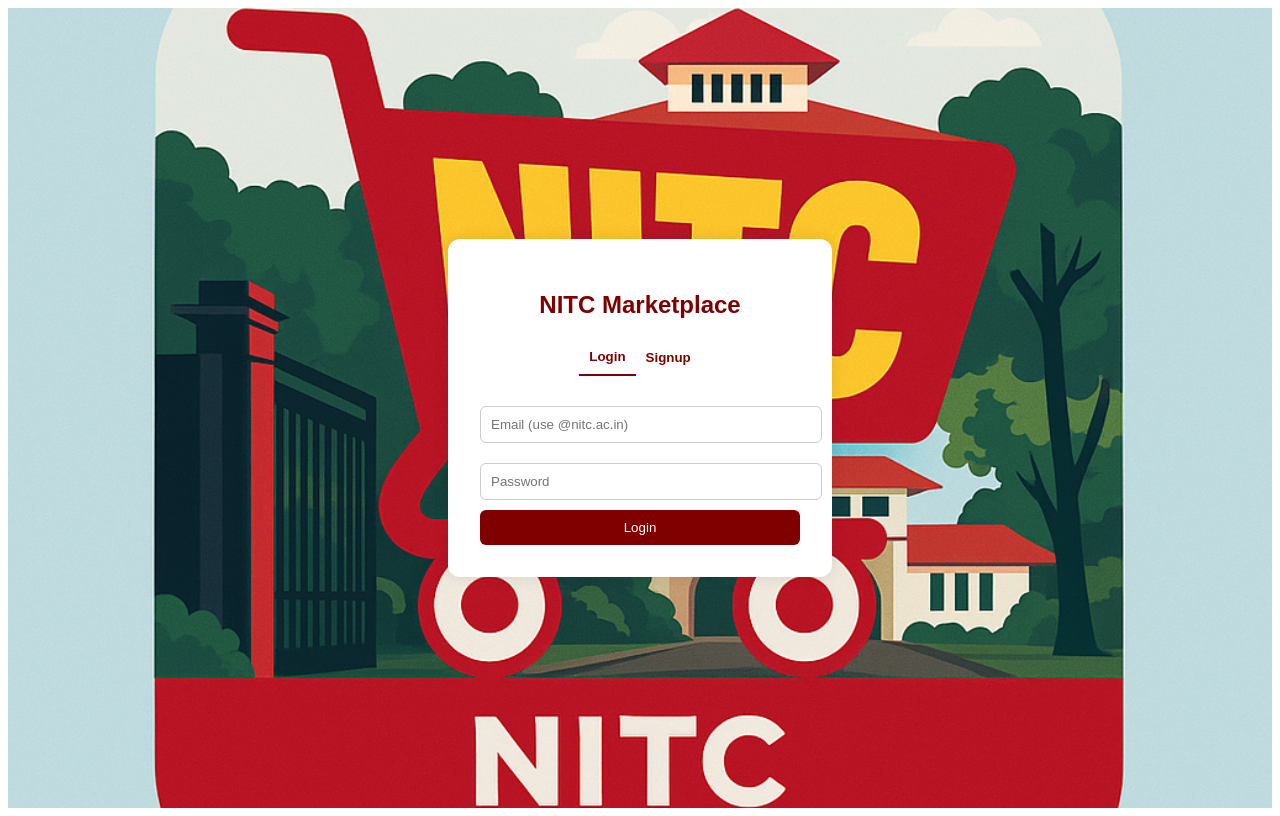
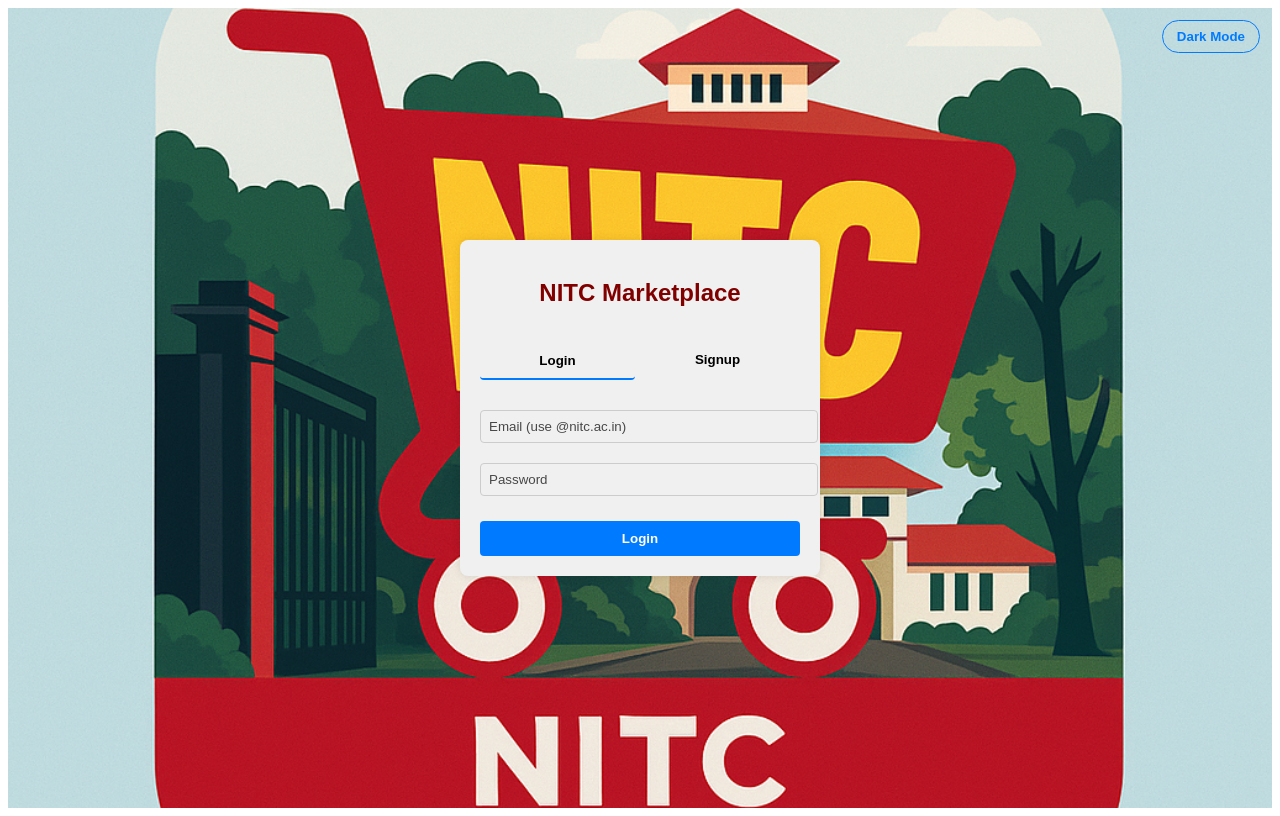
Before and after one commit to kotireddy712/NITC-MarketPlace, a React (Create React App) app in the folder frontend/: page / in a window 1280 px wide. Built offline with nearby package versions, Linux system fonts and the light colour scheme.

Commit message:
Dark Mode Updated

```diff
--- a/frontend/src/App.css
+++ b/frontend/src/App.css
@@ -50,3 +50,106 @@
   border-radius: 6px;
   cursor: pointer;
 }
+/* App.css */
+
+:root {
+  --bg-color: #ffffff;
+  --text-color: #000000;
+  --input-bg: #f0f0f0;
+  --input-text: #000000;
+  --btn-bg: #007bff;
+  --btn-text: #ffffff;
+  --btn-hover-bg: #0056b3;
+}
+
+[data-theme='dark'] {
+  --bg-color: #121212;
+  --text-color: #f5f5f5;
+  --input-bg: #333333;
+  --input-text: #ffffff;
+  --btn-bg: #1e90ff;
+  --btn-text: #ffffff;
+  --btn-hover-bg: #3742fa;
+}
+
+body, .App {
+  background-color: var(--bg-color);
+  color: var(--text-color);
+  transition: background-color 0.3s ease, color 0.3s ease;
+}
+
+.auth-container {
+  background-color: var(--input-bg);
+  padding: 20px;
+  border-radius: 8px;
+  box-shadow: 0 0 10px rgba(0,0,0,0.1);
+  color: var(--text-color);
+  width: 320px;
+}
+
+.auth-container input {
+  width: 100%;
+  padding: 8px;
+  margin: 10px 0;
+  border: 1px solid #ccc;
+  border-radius: 4px;
+  background-color: var(--input-bg);
+  color: var(--input-text);
+}
+
+.auth-container input::placeholder {
+  color: var(--input-text);
+  opacity: 0.7;
+}
+
+.auth-container button {
+  width: 100%;
+  padding: 10px;
+  margin-top: 15px;
+  border: none;
+  border-radius: 4px;
+  background-color: var(--btn-bg);
+  color: var(--btn-text);
+  font-weight: bold;
+  cursor: pointer;
+  transition: background-color 0.2s ease;
+}
+
+.auth-container button:hover {
+  background-color: var(--btn-hover-bg);
+}
+
+.tab button {
+  padding: 10px 20px;
+  margin-right: 5px;
+  border: none;
+  border-bottom: 3px solid transparent;
+  background: none;
+  cursor: pointer;
+  color: var(--text-color);
+  font-weight: 600;
+}
+
+.tab button.active {
+  border-color: var(--btn-bg);
+}
+
+#toggle-theme {
+  position: fixed;
+  top: 20px;
+  right: 20px;
+  z-index: 1000;
+  padding: 8px 14px;
+  border-radius: 20px;
+  font-weight: 600;
+  cursor: pointer;
+  border: 1px solid var(--btn-bg);
+  background-color: transparent;
+  color: var(--btn-bg);
+  transition: all 0.3s ease;
+}
+
+#toggle-theme:hover {
+  background-color: var(--btn-bg);
+  color: var(--btn-text);
+}
--- a/frontend/src/AuthForm.css
+++ b/frontend/src/AuthForm.css
@@ -44,3 +44,18 @@
     border-radius: 6px;
     cursor: pointer;
   }
+  :root {
+  --bg-color: #ffffff;
+  --text-color: #000000;
+}
+
+[data-theme="dark"] {
+  --bg-color: #121212;
+  --text-color: #ffffff;
+}
+
+body {
+  background-color: var(--bg-color);
+  color: var(--text-color);
+  transition: background-color 0.3s ease, color 0.3s ease;
+}
--- a/frontend/src/AuthForm.js
+++ b/frontend/src/AuthForm.js
@@ -1,10 +1,10 @@
-import { useState } from 'react';
-import { useNavigate } from 'react-router-dom'; // ✅ Add this
+import { useState, useEffect } from 'react';
+import { useNavigate } from 'react-router-dom';
 import axios from 'axios';
 import './App.css';
 
 function AuthForm() {
-  const navigate = useNavigate(); // ✅ Init navigate hook
+  const navigate = useNavigate();
 
   const [isLogin, setIsLogin] = useState(true);
   const [form, setForm] = useState({
@@ -13,6 +13,21 @@
     name: '',
     contact_number: ''
   });
+
+  // Dark mode state
+  const [darkMode, setDarkMode] = useState(false);
+
+  useEffect(() => {
+    // On mount, check localStorage for theme
+    const savedTheme = localStorage.getItem('theme');
+    if (savedTheme === 'dark') {
+      setDarkMode(true);
+      document.documentElement.setAttribute('data-theme', 'dark');
+    } else {
+      setDarkMode(false);
+      document.documentElement.removeAttribute('data-theme');
+    }
+  }, []);
 
   const toggleMode = () => {
     setIsLogin(!isLogin);
@@ -23,7 +38,6 @@
     setForm({ ...form, [e.target.name]: e.target.value });
   };
 
-  // ✅ Combined and fixed version
   const handleSubmit = async (e) => {
     e.preventDefault();
     const endpoint = isLogin ? '/login' : '/signup';
@@ -32,12 +46,23 @@
       const res = await axios.post(`http://localhost:5000${endpoint}`, form);
       alert(res.data.message);
 
-      // ✅ Navigate to dashboard only if login is successful
       if (isLogin) {
         navigate('/dashboard');
       }
     } catch (err) {
       alert(err.response?.data?.message || 'Failed');
+    }
+  };
+
+  const handleToggleTheme = () => {
+    if (darkMode) {
+      document.documentElement.removeAttribute('data-theme');
+      localStorage.setItem('theme', 'light');
+      setDarkMode(false);
+    } else {
+      document.documentElement.setAttribute('data-theme', 'dark');
+      localStorage.setItem('theme', 'dark');
+      setDarkMode(true);
     }
   };
 
@@ -51,9 +76,41 @@
       minHeight: '100vh',
       display: 'flex',
       justifyContent: 'center',
-        alignItems: 'center'
+      alignItems: 'center',
+      position: 'relative'  // Optional, can help with absolute children
     }}
   >
+    {/* Dark mode toggle fixed in corner */}
+    <button
+      id="toggle-theme"
+      onClick={handleToggleTheme}
+      style={{
+        position: 'fixed',
+        top: '20px',
+        right: '20px',
+        zIndex: 1000,
+        padding: '8px 14px',
+        borderRadius: '20px',
+        fontWeight: '600',
+        cursor: 'pointer',
+        border: '1px solid var(--btn-bg)',
+        backgroundColor: 'transparent',
+        color: 'var(--btn-bg)',
+        transition: 'all 0.3s ease',
+      }}
+      onMouseEnter={e => {
+        e.target.style.backgroundColor = 'var(--btn-bg)';
+        e.target.style.color = 'var(--btn-text)';
+      }}
+      onMouseLeave={e => {
+        e.target.style.backgroundColor = 'transparent';
+        e.target.style.color = 'var(--btn-bg)';
+      }}
+    >
+      {darkMode ? 'Light Mode' : 'Dark Mode'}
+    </button>
+
+    {/* Auth container remains centered */}
     <div className="auth-container">
       <h2>NITC Marketplace</h2>
       <div className="tab">
@@ -104,5 +161,4 @@
   </div>
 );
 }
-
 export default AuthForm;
```
Lines whose indentation alone changed are shown as unchanged.
